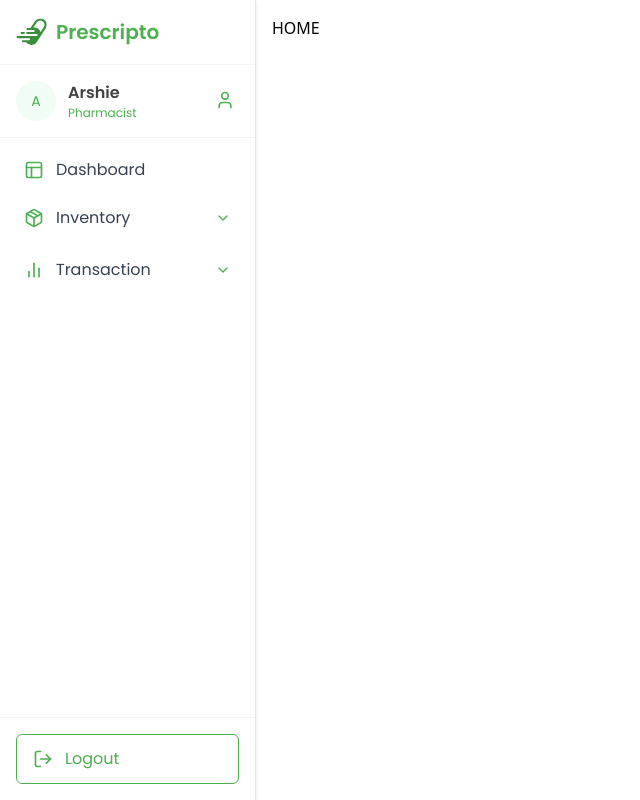
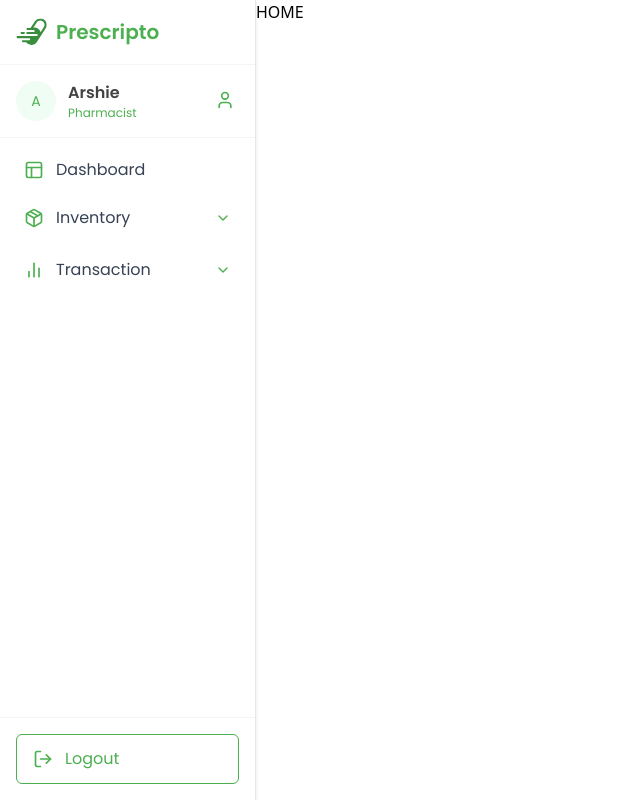
Before and after one commit to drchhhhhh/Prescripto, a React (Vite) app in the folder frontend/: page / in a window 1280 px wide. Shown: the whole page, without its empty margins (0-640 px from the left). Built offline with nearby package versions, Linux system fonts and the light colour scheme.

Commit message:
updated layout for padding

```diff
--- a/frontend/package.json
+++ b/frontend/package.json
@@ -23,7 +23,7 @@
     "@eslint/js": "^9.22.0",
     "@types/react": "^19.0.10",
     "@types/react-dom": "^19.0.4",
-    "@vitejs/plugin-react": "^4.3.4",
+    "@vitejs/plugin-react": "^4.4.1",
     "eslint": "^9.22.0",
     "eslint-plugin-react-hooks": "^5.2.0",
     "eslint-plugin-react-refresh": "^0.4.19",
--- a/frontend/src/components/Layout.tsx
+++ b/frontend/src/components/Layout.tsx
@@ -6,7 +6,7 @@ export default function Layout() {
   return (
     <div className="flex">
       <Navbar />
-      <main className="flex-1 p-4 overflow-y-auto">
+      <main className="flex-1 overflow-y-auto">
         <Outlet />
       </main>
     </div>
```
Also changed, not shown: 1 other file (tests, documents, lock files or other folders).
